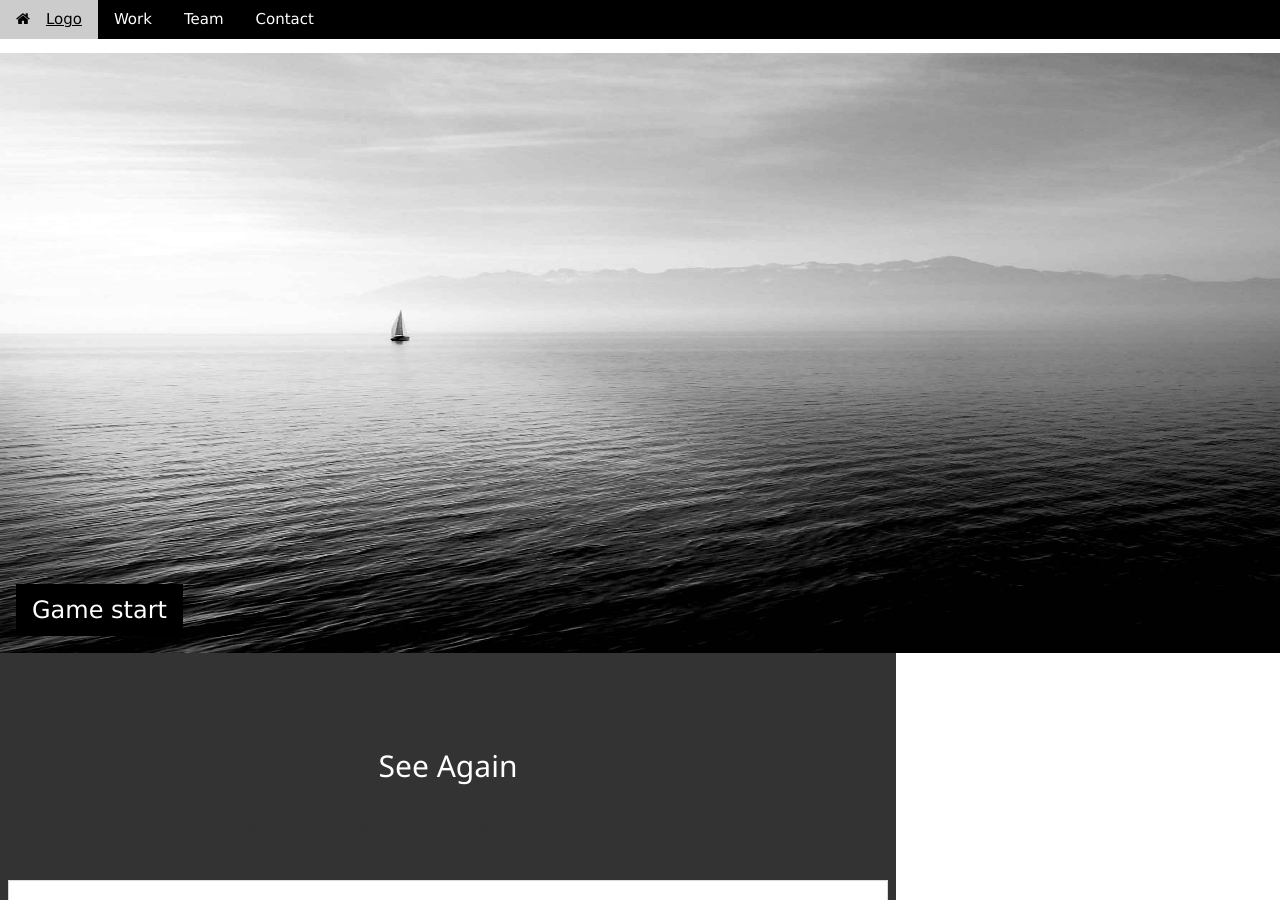
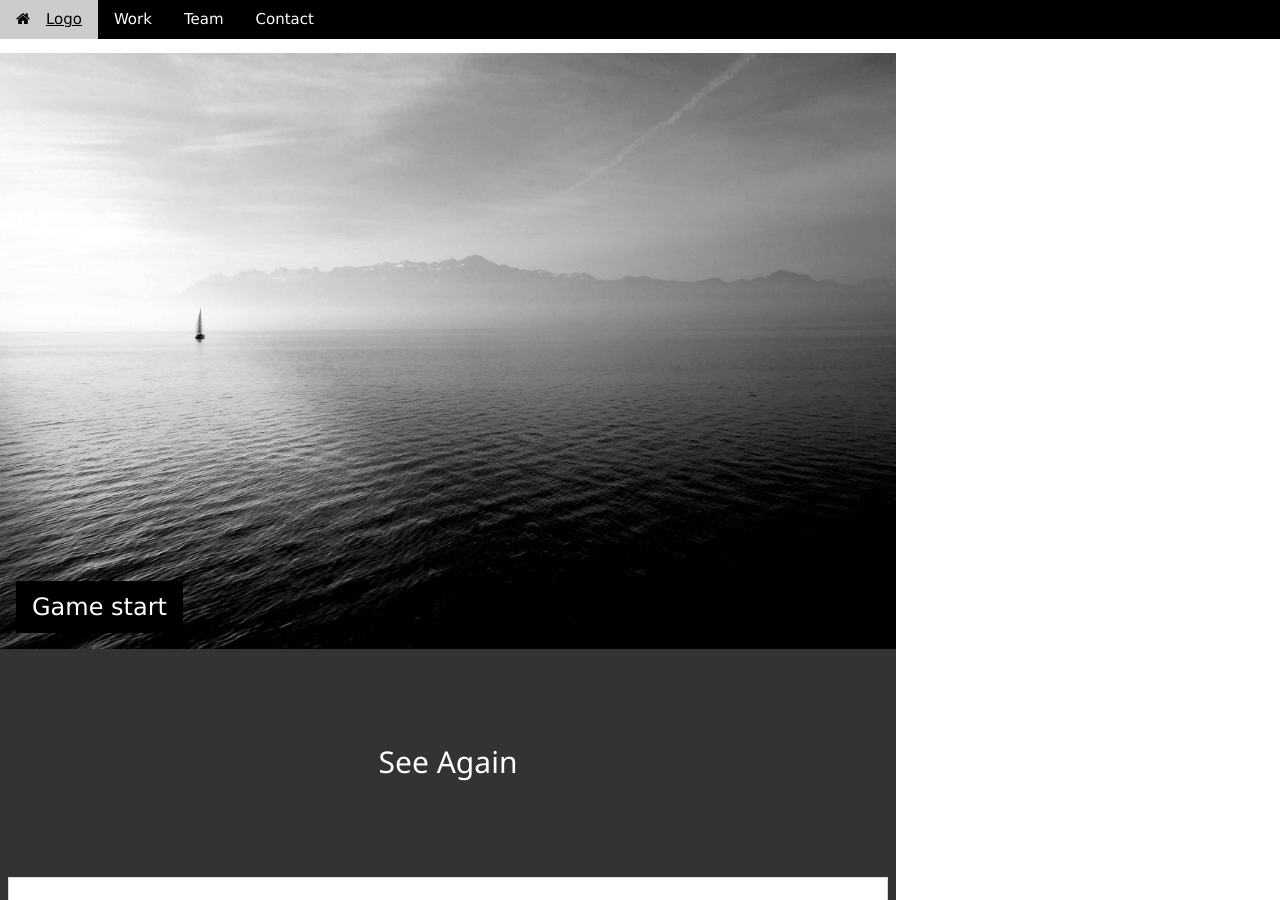
Before and after one commit to CoreImagine/666.gibhub.io, a Jekyll site: the page built from index.html, in a window 1280 px wide and 900 px high. Built offline with Jekyll 4.4.1, drawn with Linux system fonts in a browser that asks for light colours.

Commit message:
Update index.html

```diff
--- a/index.html
+++ b/index.html
@@ -50,7 +50,7 @@
 
     <!-- Image Header -->
     <div class="w3-display-container w3-animate-opacity" id="100">
-        <img src="Content/main.jpg" alt="core" style="width:200%;min-height:350px;max-height:600px;">
+        <img src="Content/main.jpg" alt="core" style="width:100%;min-height:350px;max-height:600px;">
         <div class="w3-container w3-display-bottomleft w3-margin-bottom">
             <button onclick="myFunction()" class="w3-button w3-xlarge w3-theme w3-hover-teal" title="Game">Game start</button>
         </div>
```
